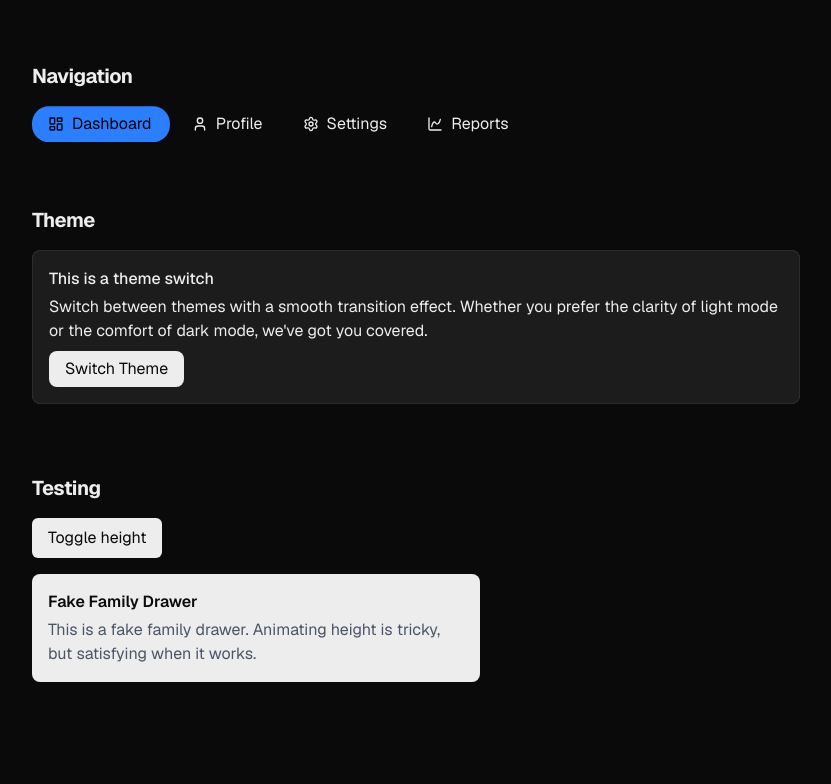
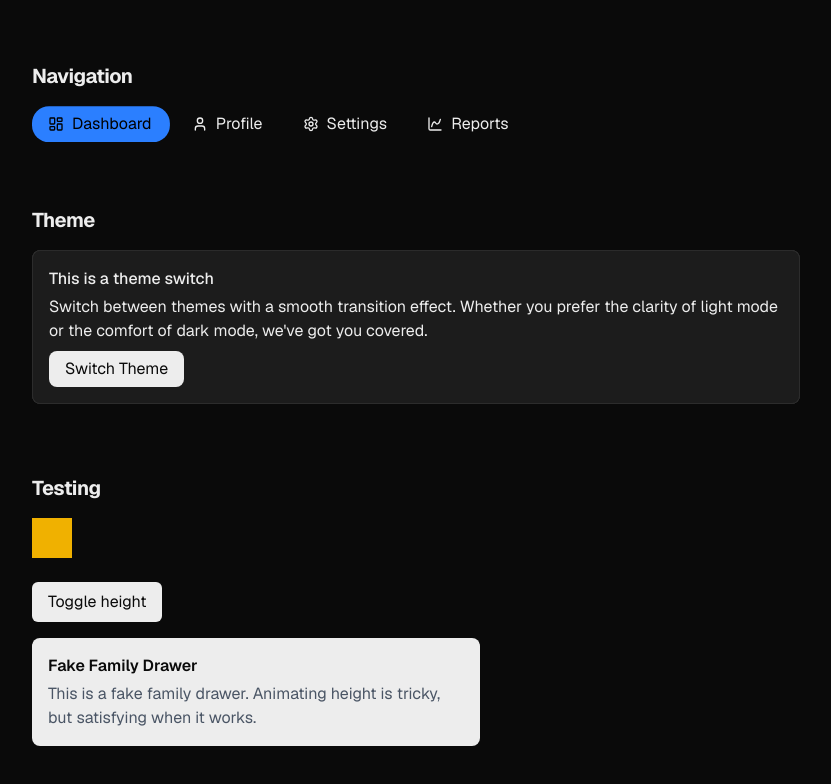
Before and after one commit to huancho/web-animations, a Next.js app: page / in a window 1280 px wide. Shown: the part 1897-2681 px from the top of the page, without its empty margins (224-1055 px from the left). Built offline with nearby package versions, Linux system fonts and the light colour scheme.

Commit message:
added a test cube for layout animations

```diff
--- /dev/null
+++ b/src/components/testing/full-screen-cube/full-screen-cube.tsx
@@ -0,0 +1,22 @@
+'use client';
+
+import { motion } from 'framer-motion';
+import { useState } from 'react';
+
+export default function FullScreenCube() {
+  const [isOpen, setIsOpen] = useState(false);
+  return (
+    <div className="w-full h-10 relative">
+      <motion.div
+        className="bg-yellow-500 w-10 inset-0 z-50"
+        style={{
+          position: isOpen ? 'fixed' : 'relative',
+          width: isOpen ? '100%' : '40px',
+          height: isOpen ? '100%' : '40px',
+        }}
+        layout
+        onClick={() => setIsOpen(!isOpen)}
+      />
+    </div>
+  );
+}
--- a/src/components/testing/testing-section.tsx
+++ b/src/components/testing/testing-section.tsx
@@ -1,4 +1,5 @@
 import { TypographyH2 } from '../typography/typography-h2';
+import FullScreenCube from './full-screen-cube/full-screen-cube';
 import HeightDrawer from './height-drawer/height-drawer';
 
 export default function TestingSection() {
@@ -6,6 +7,7 @@ export default function TestingSection() {
     <section className="max-w-screen-md mx-auto flex flex-col gap-4">
       <TypographyH2>Testing</TypographyH2>
       <div className="flex flex-col gap-6 items-start">
+        <FullScreenCube />
         <HeightDrawer />
       </div>
     </section>
```
